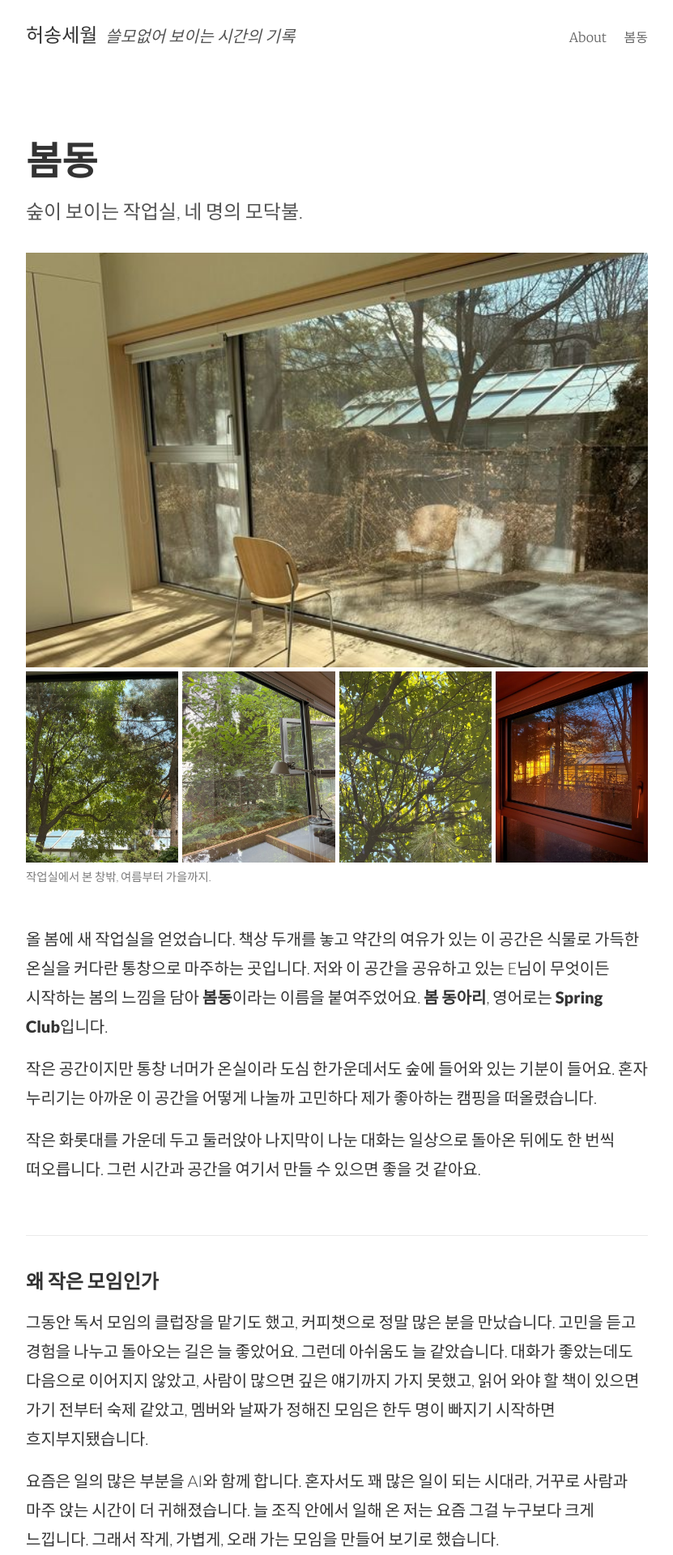
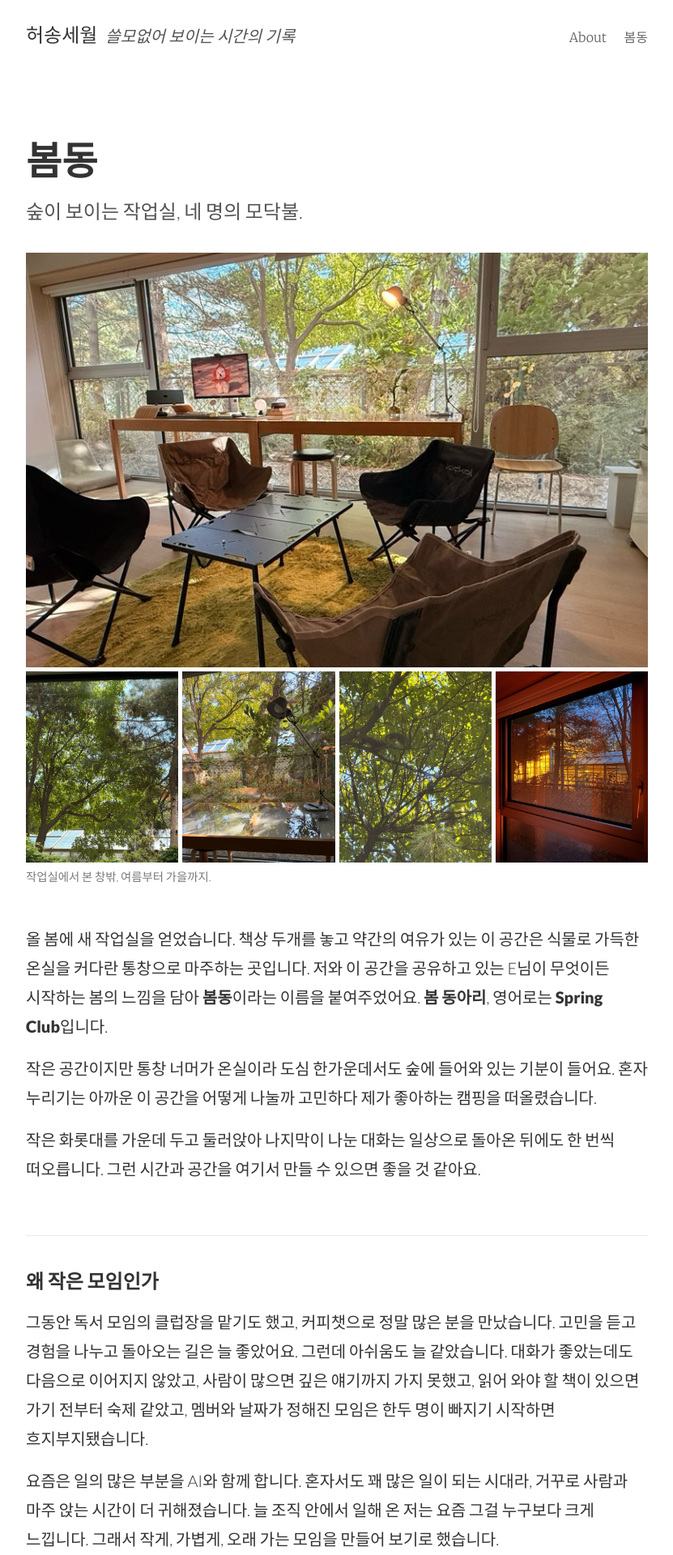
Before and after one commit to joyeon/joyeon.github.io, a Jekyll site: the page built from spring-camp.md, in a window 1280 px wide. Shown: the top 1920 px of the page at 81% size, without its empty margins (224-1055 px from the left). Built offline with Jekyll 4.4.1, drawn with Linux system fonts in a browser that asks for light colours.

Commit message:
Replace main and desk photos on spring-camp page
Co-Authored-By: Claude Opus 5.5 <noreply@anthropic.com>

```diff
--- a/spring-camp.md
+++ b/spring-camp.md
@@ -4,7 +4,7 @@ title: 봄동
 permalink: /spring-camp/
 redirect_from: /spring-club/
 summary: "숲이 보이는 작업실, 네 명의 모닥불."
-og_image: /assets/images/spring-club/chair-by-window.jpg
+og_image: /assets/images/spring-club/camp-chairs.jpg
 og_url: /spring-camp/
 show_firewood: false  # 장작 섹션: 첫 모임 이후 true로 바꾸면 다시 보인다
 ---
@@ -115,11 +114,11 @@ show_firewood: false  # 장작 섹션: 첫 모임 이후 true로 바꾸면 다
 
 <figure class="sc-window">
   <div class="sc-window-grid">
-    <div class="sc-pane sc-pane-wide sc-pane-chair">
-      <img src="{{ site.url }}/assets/images/spring-club/chair-by-window.jpg"
-           srcset="{{ site.url }}/assets/images/spring-club/chair-by-window-800.jpg 600w, {{ site.url }}/assets/images/spring-club/chair-by-window.jpg 1200w, {{ site.url }}/assets/images/spring-club/chair-by-window-1600w.jpg 1600w"
+    <div class="sc-pane sc-pane-wide">
+      <img src="{{ site.url }}/assets/images/spring-club/camp-chairs.jpg"
+           srcset="{{ site.url }}/assets/images/spring-club/camp-chairs-800.jpg 800w, {{ site.url }}/assets/images/spring-club/camp-chairs.jpg 1440w"
            sizes="(min-width: 48em) 48rem, calc(100vw - 3rem)"
-           width="1200" height="1600" alt="햇빛이 드는 통창 앞 둥근 러그와 의자 하나, 창밖으로 보이는 온실">
+           width="1440" height="1080" alt="통창 앞 초록 러그 위, 낮은 캠핑 테이블을 둘러싼 캠핑 의자 네 개와 창밖의 가을 나무">
     </div>
     <div class="sc-pane sc-pane-greenhouse">
       <img src="{{ site.url }}/assets/images/spring-club/window-greenhouse-800.jpg"
@@ -128,10 +127,10 @@ show_firewood: false  # 장작 섹션: 첫 모임 이후 true로 바꾸면 다
            width="1263" height="1600" alt="작업실 창 너머로 올려다본 여름 나무들과 그 아래 온실 지붕">
     </div>
     <div class="sc-pane">
-      <img src="{{ site.url }}/assets/images/spring-club/window-leaves-800.jpg"
-           srcset="{{ site.url }}/assets/images/spring-club/window-leaves-800.jpg 600w, {{ site.url }}/assets/images/spring-club/window-leaves.jpg 1200w"
+      <img src="{{ site.url }}/assets/images/spring-club/desk-reflection-800.jpg"
+           srcset="{{ site.url }}/assets/images/spring-club/desk-reflection-800.jpg 640w, {{ site.url }}/assets/images/spring-club/desk-reflection.jpg 976w"
            sizes="(min-width: 48em) 12rem, calc(50vw - 2rem)"
-           width="1200" height="1600" alt="책상에 앉은 눈높이에서 본 창밖의 초록 잎과 스탠드">
+           width="976" height="1220" alt="스탠드가 놓인 유리 책상에 비친 창밖의 가을 나무와 온실">
     </div>
     <div class="sc-pane">
       <img src="{{ site.url }}/assets/images/spring-club/squirrel-800.jpg"
```
Also changed, not shown: other parts of spring-camp.md (+0 -2 lines), assets/images/spring-club/camp-chairs-800.jpg (added), assets/images/spring-club/camp-chairs.jpg (added), assets/images/spring-club/desk-reflection-800.jpg (added), assets/images/spring-club/desk-reflection.jpg (added).
